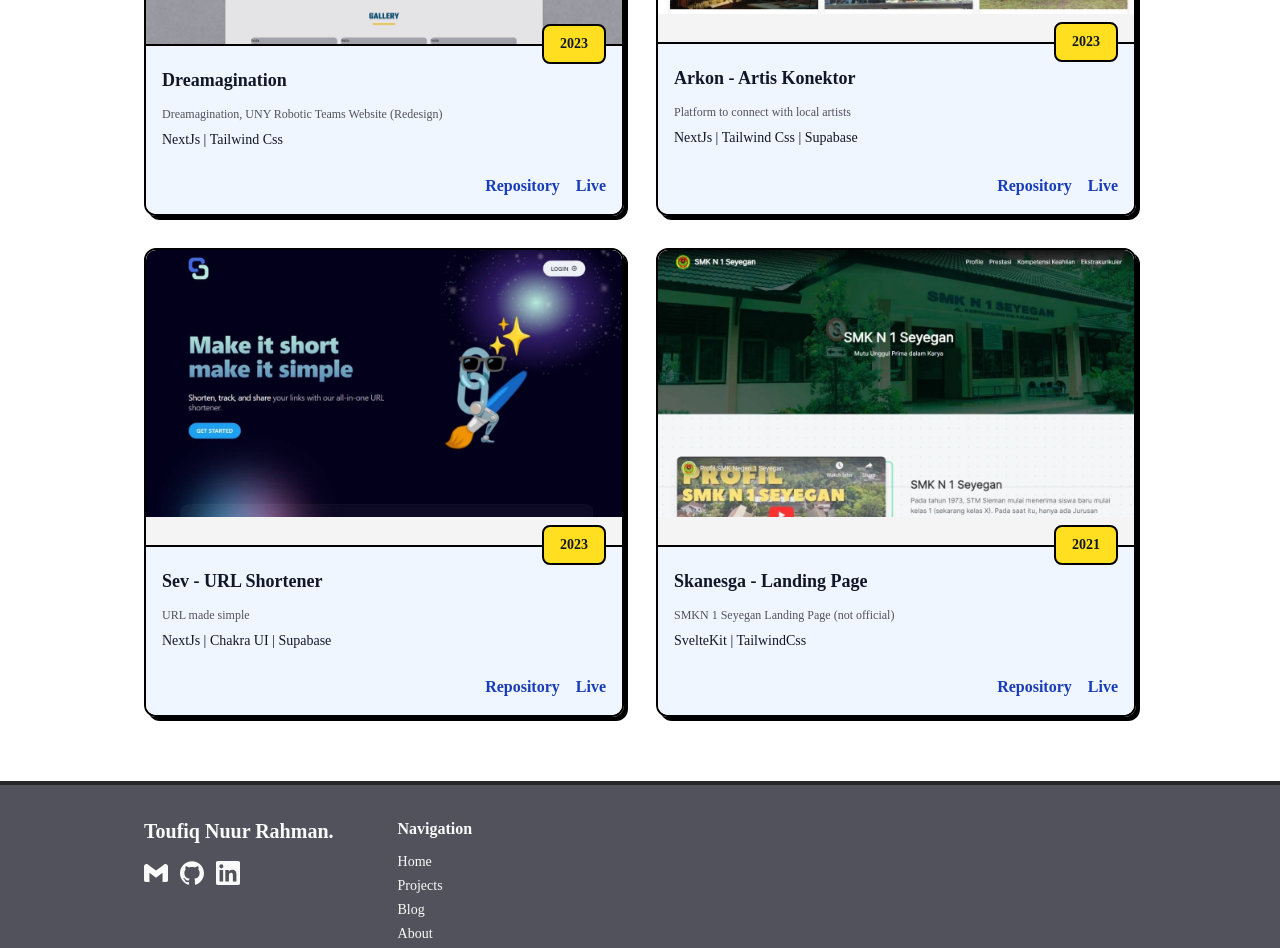
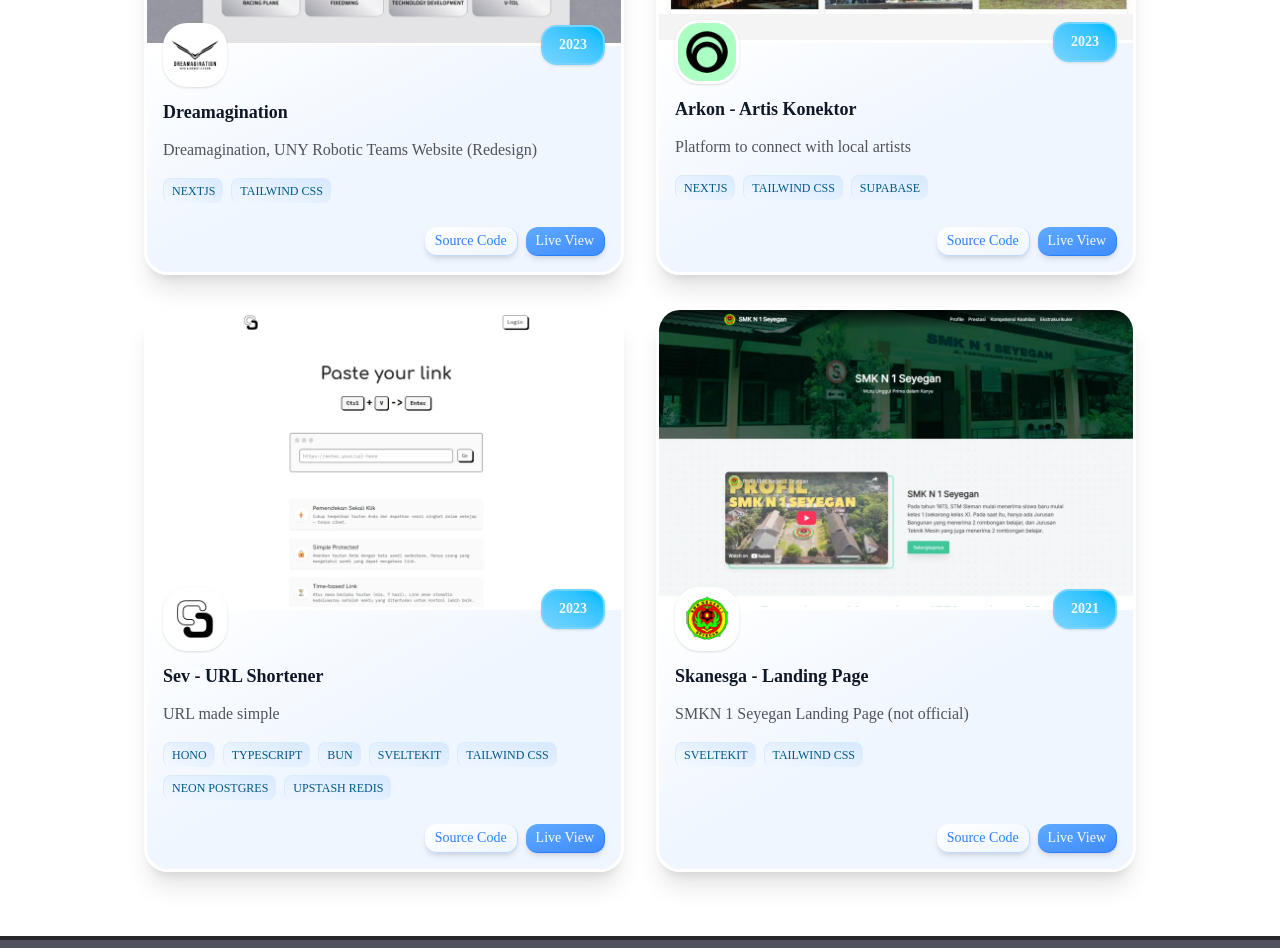
Before and after one commit to toufiqnuur/tnoer, an Astro site: page / in a window 1280 px wide. Shown: the part 800-1748 px from the top of the page. Built offline with nearby package versions, Linux system fonts and the light colour scheme; Astro itself is replaced by a stand-in of ours; what @iconify/tailwind4 would draw is missing.

Commit message:
feat: implement dark mode and ui changes

```diff
--- a/src/components/Project.astro
+++ b/src/components/Project.astro
@@ -1,11 +1,14 @@
 ---
+import { Image } from 'astro:assets'
+
 interface Props {
 	data: {
+		icon: string
 		image: string
 		title: string
 		year: string
 		description: string
-		stack: string
+		stack: string[]
 		source: string
 		url: string
 	}
@@ -14,30 +17,65 @@ interface Props {
 const { data } = Astro.props
 ---
 
-<div class="card flex flex-col overflow-hidden rounded-xl border-2 border-black">
-	<div class="relative aspect-[16/10] border-b-2 border-black bg-zinc-100">
-		<img src={data.image} alt={data.title} />
+<div
+	class="flex flex-col overflow-hidden rounded-3xl border-3 border-white shadow-sm md:shadow-xl dark:border-white/10"
+>
+	<div class="relative aspect-[16/10] border-b-3 border-white bg-zinc-100 dark:border-zinc-700">
+		<Image
+			src={'/projects/' + data.image}
+			width={800}
+			height={500}
+			alt={data.title}
+			class="dark:brightness-90"
+			loading="lazy"
+		/>
 		<div
-			class="absolute -bottom-5 right-4 rounded-lg border-2 border-black bg-yellow-300 px-4 py-2 text-sm font-semibold"
+			class="absolute -bottom-11 left-4 h-16 w-16 overflow-hidden rounded-3xl border-3 border-white bg-zinc-100 shadow-sm dark:border-zinc-700 dark:shadow-lg"
+		>
+			<Image
+				src={'/projects/' + data.icon}
+				width={64}
+				height={64}
+				alt={data.title + ' icon'}
+				loading="lazy"
+			/>
+		</div>
+
+		<div
+			class="absolute right-4 -bottom-5.5 rounded-2xl border-2 border-sky-300 bg-gradient-to-bl from-sky-400 to-sky-300 px-4 py-2 text-sm font-semibold text-sky-50 shadow-sm dark:border-sky-500 dark:from-sky-600 dark:to-sky-500"
 		>
 			{data.year}
 		</div>
 	</div>
-	<div class="flex flex-1 flex-col bg-blue-50 p-4">
-		<div class="flex-1">
+	<div
+		class="flex flex-1 flex-col bg-gradient-to-tl from-blue-50 from-50% to-white p-4 dark:from-zinc-900/75 dark:to-zinc-800/75"
+	>
+		<div class="mt-8 flex-1">
 			<h5 class="mt-1 text-lg font-semibold">{data.title}</h5>
-			<p class="mt-3 text-xs font-medium text-zinc-600">{data.description}</p>
-			<p class="mt-2 text-sm font-medium">{data.stack}</p>
+			<p class="mt-3 text-sm font-medium text-zinc-600 md:text-base dark:text-zinc-400">
+				{data.description}
+			</p>
+			<ul class="mt-2">
+				{
+					data.stack.map((t) => (
+						<li class="mt-2 mr-2 inline-block rounded-lg border-t border-l border-blue-100 bg-gradient-to-bl from-blue-200/50 to-white/10 px-2 py-1 text-xs font-medium text-sky-800 uppercase dark:border-zinc-900 dark:from-zinc-800/50 dark:to-zinc-900/10 dark:text-sky-600">
+							{t}
+						</li>
+					))
+				}
+			</ul>
 		</div>
-		<div class="mt-6 flex justify-end gap-4">
-			<a class="font-semibold text-blue-800" href={data.source} target="_blank">Repository</a>
-			<a class="font-semibold text-blue-800" href={data.url} target="_blank">Live</a>
+		<div class="mt-6 flex justify-end gap-2">
+			<a
+				class="rounded-xl border-r border-b border-blue-200 bg-gradient-to-tl from-blue-50 to-white px-2.5 py-1 text-sm font-medium text-blue-500 shadow-md dark:border-zinc-700 dark:from-zinc-900 dark:to-zinc-800 dark:text-blue-400"
+				href={data.source}
+				target="_blank">Source Code</a
+			>
+			<a
+				class="rounded-xl border-r border-b border-blue-500 bg-gradient-to-tl from-blue-500/90 to-blue-400/90 px-2.5 py-1 text-sm font-medium text-zinc-50 shadow-md dark:from-blue-600/90 dark:to-blue-500/90"
+				href={data.url}
+				target="_blank">Live View</a
+			>
 		</div>
 	</div>
 </div>
-
-<style>
-	.card {
-		box-shadow: 4px 4px 0px 0px #000;
-	}
-</style>
--- a/src/projects.json
+++ b/src/projects.json
@@ -1,37 +1,49 @@
 [
 	{
-		"image": "/img/dreamagination.jpeg",
+		"icon": "dreamagination-icon.png",
+		"image": "dreamagination.webp",
 		"title": "Dreamagination",
 		"description": "Dreamagination, UNY Robotic Teams Website (Redesign)",
 		"year": "2023",
-		"stack": "NextJs | Tailwind Css",
+		"stack": ["NextJs", "Tailwind Css"],
 		"source": "https://github.com/toufiqnuur/dreamagination",
 		"url": "https://dreamagination.vercel.app"
 	},
 	{
-		"image": "/img/arkon.jpeg",
+		"icon": "arkon-icon.png",
+		"image": "arkon.jpeg",
 		"title": "Arkon - Artis Konektor",
 		"description": "Platform to connect with local artists",
 		"year": "2023",
-		"stack": "NextJs | Tailwind Css | Supabase",
+		"stack": ["NextJs", "Tailwind Css", "Supabase"],
 		"source": "https://github.com/toufiqnuur/arkon",
 		"url": "https://arkon.vercel.app"
 	},
 	{
-		"image": "/img/sev.jpeg",
+		"icon": "sev-icon.png",
+		"image": "sev.webp",
 		"title": "Sev - URL Shortener",
 		"description": "URL made simple",
 		"year": "2023",
-		"stack": "NextJs | Chakra UI | Supabase",
+		"stack": [
+			"Hono",
+			"Typescript",
+			"Bun",
+			"SvelteKit",
+			"Tailwind Css",
+			"Neon Postgres",
+			"Upstash Redis"
+		],
 		"source": "https://github.com/toufiqnuur/sev.my.id",
 		"url": "https://sev.my.id"
 	},
 	{
-		"image": "img/skanesga.jpeg",
+		"icon": "skanesga-icon.png",
+		"image": "skanesga.webp",
 		"title": "Skanesga - Landing Page",
 		"description": "SMKN 1 Seyegan Landing Page (not official)",
 		"year": "2021",
-		"stack": "SvelteKit | TailwindCss",
+		"stack": ["SvelteKit", "Tailwind Css"],
 		"source": "https://github.com/toufiqnuur/skanesga",
 		"url": "https://skanesga.vercel.app"
 	}
```
Also changed, not shown: public/img/dreamagination.jpeg (deleted), public/img/sev.jpeg (deleted), public/img/skanesga.jpeg (deleted), public/projects/arkon-icon.png (added), public/projects/arkon.jpeg (renamed from public/img/arkon.jpeg), public/projects/dreamagination-icon.png (added), public/projects/dreamagination.webp (added), public/projects/sev-icon.png (added), public/projects/sev.webp (added), public/projects/skanesga-icon.png (added), public/projects/skanesga.webp (added).
